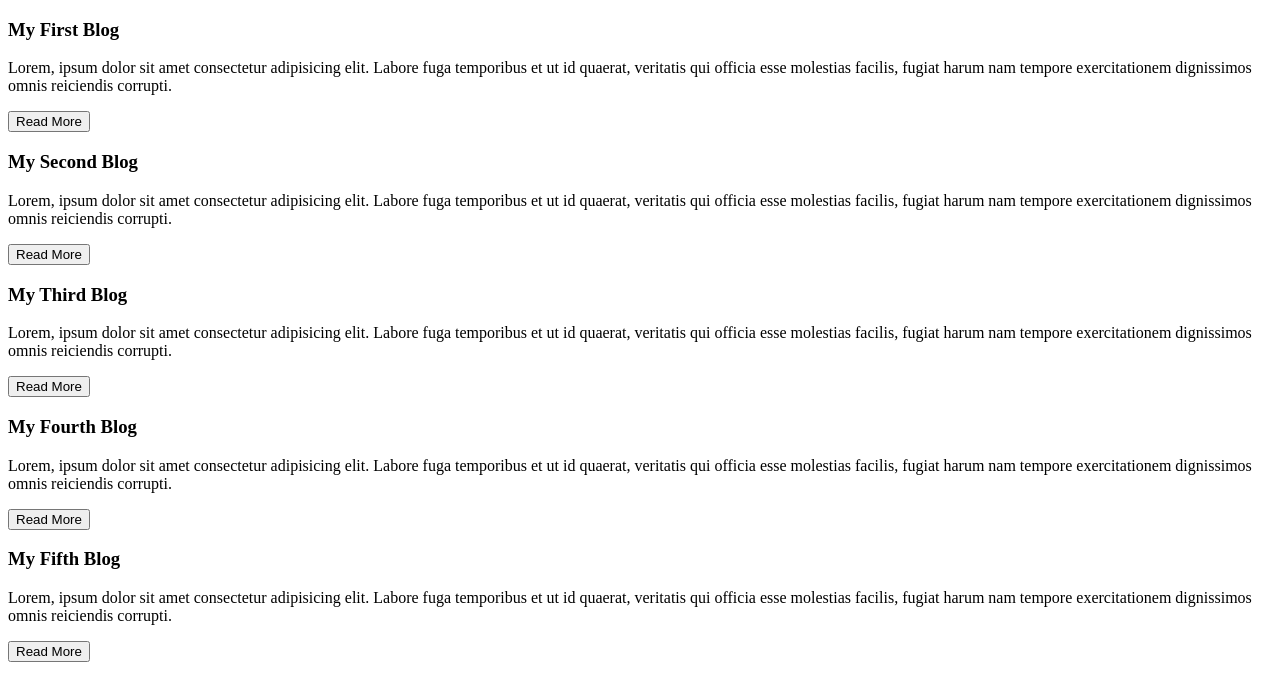
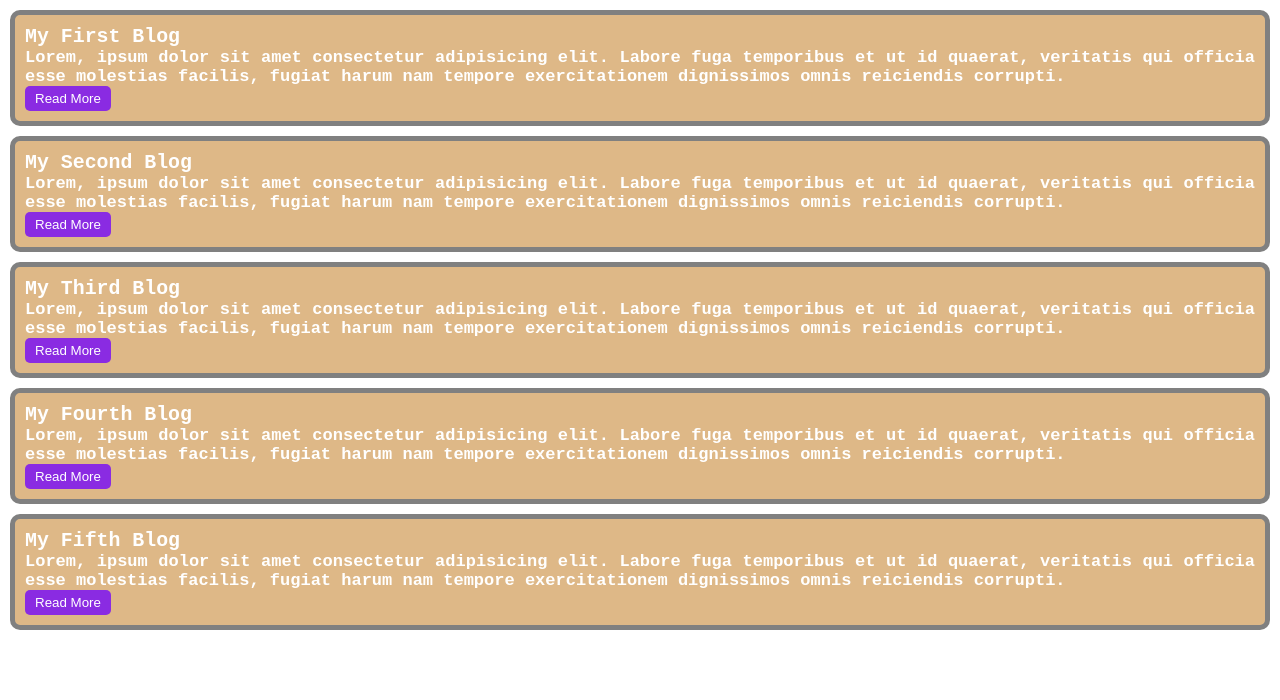
Before and after one commit to Sajib353/my-simple-website, a plain HTML site: page index.html in a window 1280 px wide. Drawn offline with Linux system fonts and the light colour scheme.

Commit message:
my first website details commit

```diff
--- a/css/blog.css
+++ b/css/blog.css
@@ -0,0 +1,25 @@
+* {
+  padding: 0;
+  margin: 0;
+}
+
+.blog {
+  background-color: burlywood;
+  border: 5px solid grey;
+  margin: 10px;
+  font-size: 17px;
+  font-weight: bold;
+  font-family: "Courier New", Courier, monospace;
+  color: white;
+  border-radius: 10px;
+  padding: 10px;
+  text-align: justify;
+}
+
+.btn-text {
+  padding: 5px 10px;
+  border-radius: 5px;
+  color: white;
+  background-color: blueviolet;
+  border: none;
+}
--- a/index.html
+++ b/index.html
@@ -16,7 +16,7 @@
         facilis, fugiat harum nam tempore exercitationem dignissimos omnis
         reiciendis corrupti.
       </p>
-      <button>Read More</button>
+      <button class="btn-text">Read More</button>
     </div>
     <div class="blog">
       <h3>My Second Blog</h3>
@@ -26,7 +26,7 @@
         facilis, fugiat harum nam tempore exercitationem dignissimos omnis
         reiciendis corrupti.
       </p>
-      <button>Read More</button>
+      <button class="btn-text">Read More</button>
     </div>
     <div class="blog">
       <h3>My Third Blog</h3>
@@ -36,7 +36,7 @@
         facilis, fugiat harum nam tempore exercitationem dignissimos omnis
         reiciendis corrupti.
       </p>
-      <button>Read More</button>
+      <button class="btn-text">Read More</button>
     </div>
     <div class="blog">
       <h3>My Fourth Blog</h3>
@@ -46,7 +46,7 @@
         facilis, fugiat harum nam tempore exercitationem dignissimos omnis
         reiciendis corrupti.
       </p>
-      <button>Read More</button>
+      <button class="btn-text">Read More</button>
     </div>
     <div class="blog">
       <h3>My Fifth Blog</h3>
@@ -56,7 +56,7 @@
         facilis, fugiat harum nam tempore exercitationem dignissimos omnis
         reiciendis corrupti.
       </p>
-      <button>Read More</button>
+      <button class="btn-text">Read More</button>
     </div>
   </body>
 </html>
```
